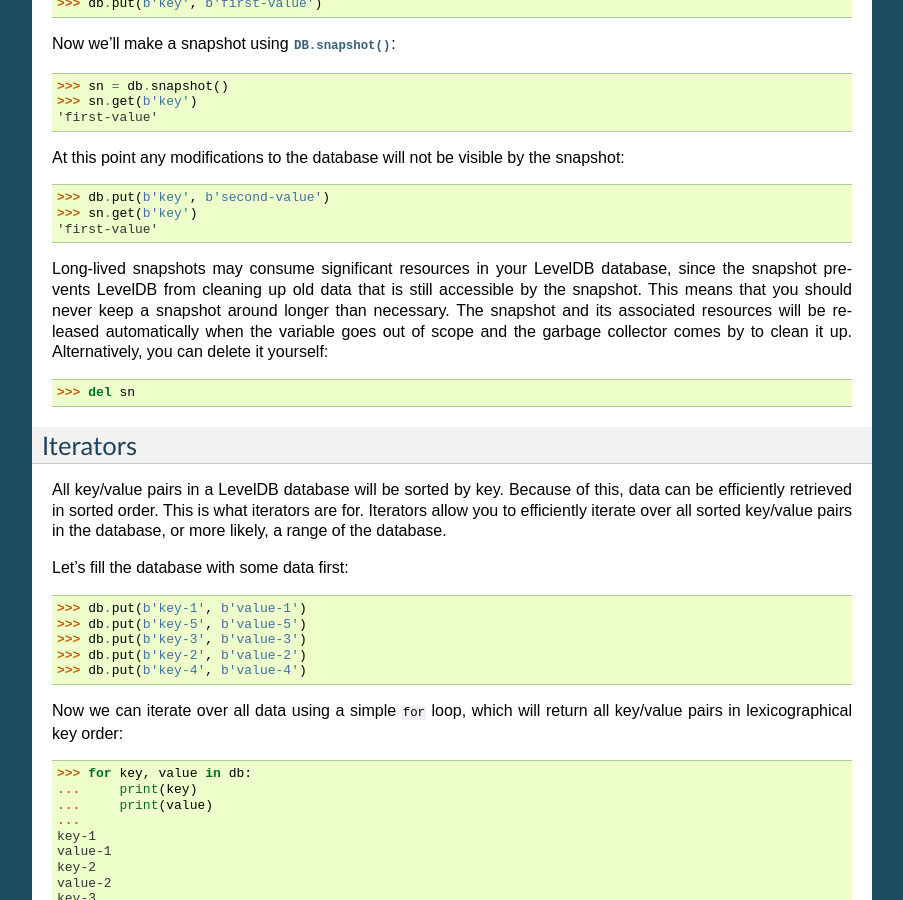
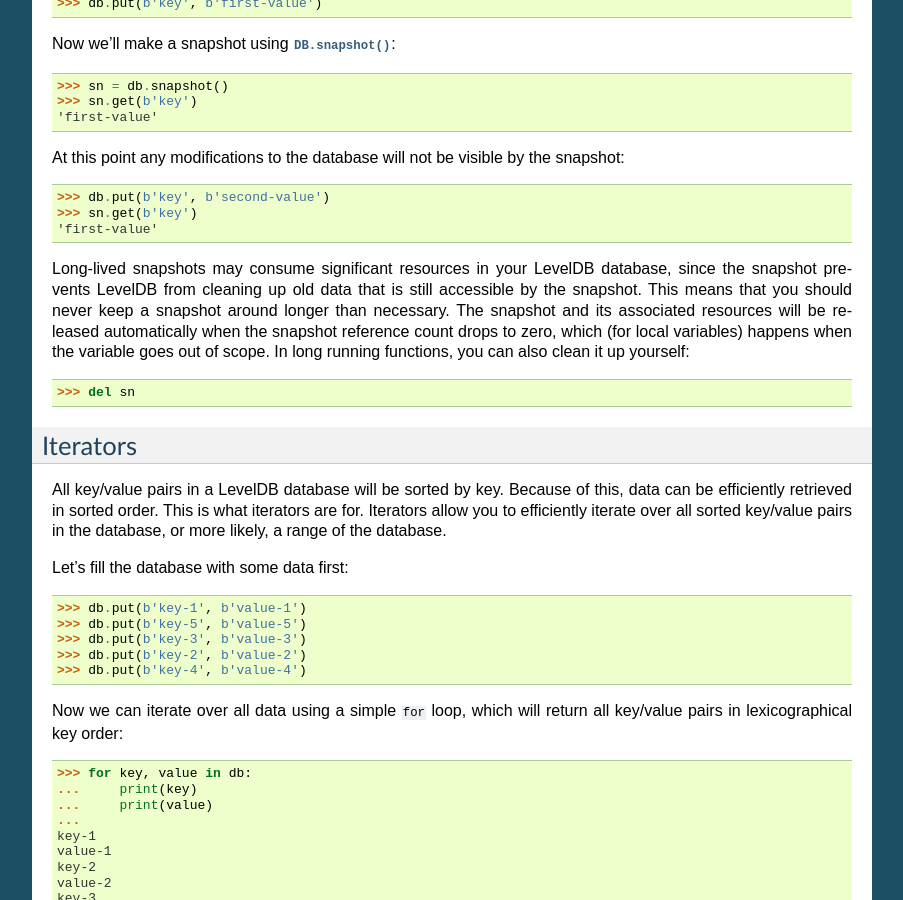
Before and after one commit to wbolster/plyvel, a Sphinx documentation site: the page built from doc/user.rst, in a window 1280 px wide and 900 px high, scrolled down 2961 px. Shown: the whole window, without its empty margins (198-1101 px from the left). Built offline with Sphinx 7.4.7, drawn with Linux system fonts in a browser that asks for light colours.

Commit message:
Improve note about cleaning up snapshots

```diff
--- a/doc/user.rst
+++ b/doc/user.rst
@@ -195,8 +195,9 @@
 since the snapshot prevents LevelDB from cleaning up old data that is still
 accessible by the snapshot. This means that you should never keep a snapshot
 around longer than necessary. The snapshot and its associated resources will be
-released automatically when the variable goes out of scope and the garbage
-collector comes by to clean it up. Alternatively, you can delete it yourself::
+released automatically when the snapshot reference count drops to zero, which
+(for local variables) happens when the variable goes out of scope. In long
+running functions, you can also clean it up yourself::
 
     >>> del sn
 
```
